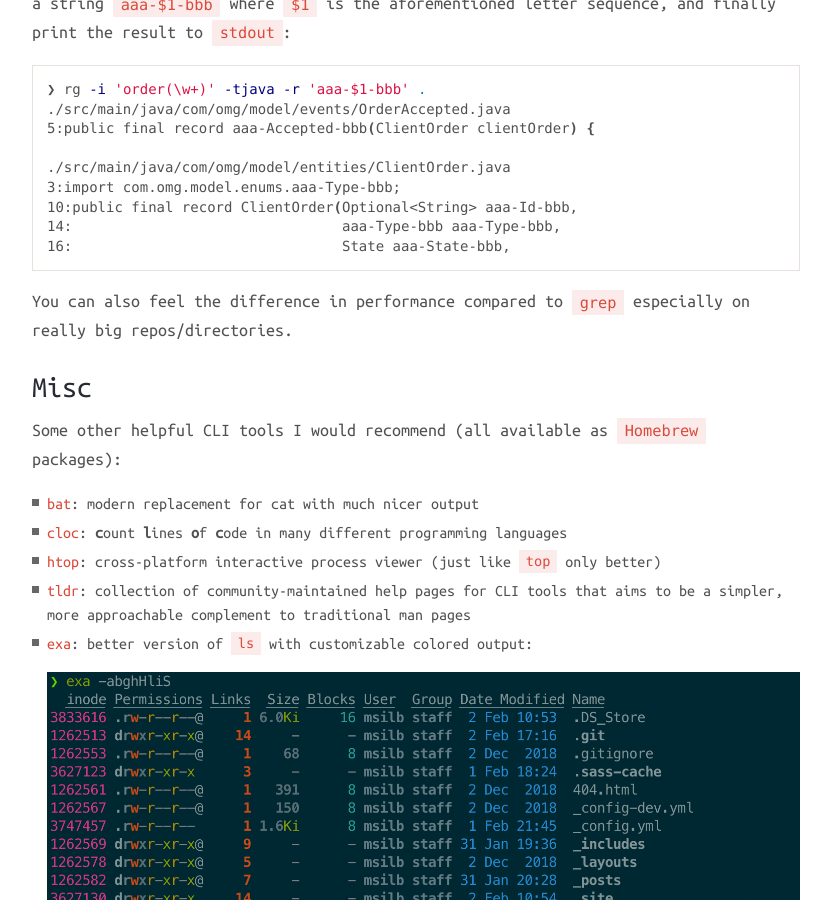
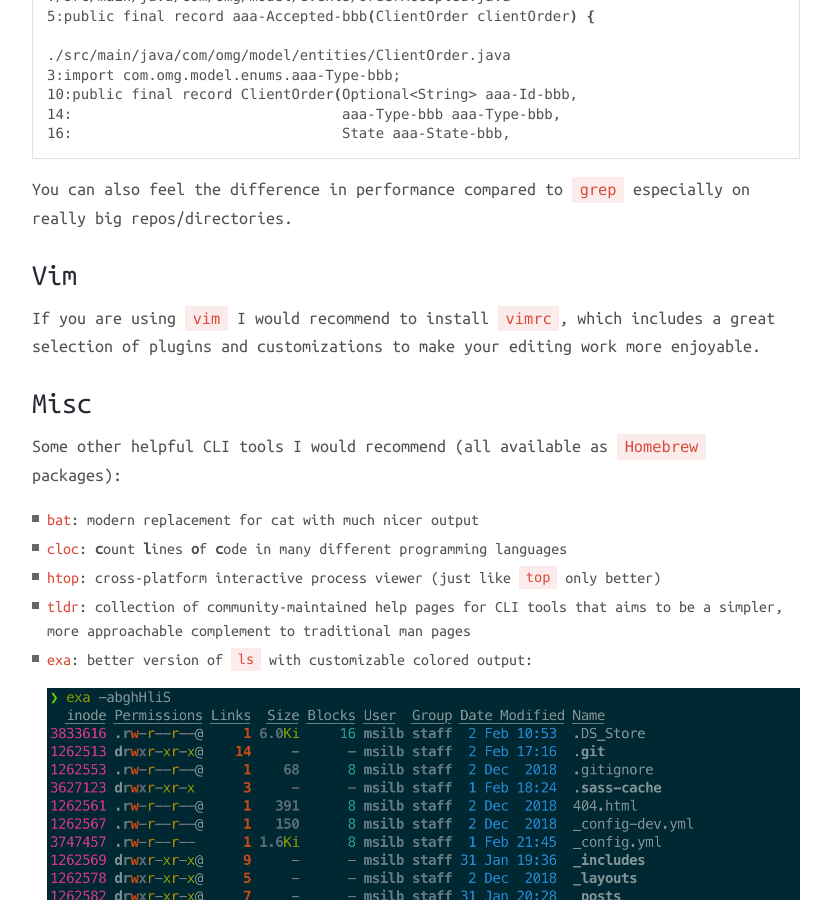
Before and after one commit to msilb/msilb.github.io, a Jekyll site: the page built from _posts/2021-1-31-developers-guide-on-setting-up-a-new-macbook-in-2021.md, in a window 1280 px wide and 900 px high, scrolled down 8669 px. Shown: the whole window, without its empty margins (224-1055 px from the left). Built offline with Jekyll 4.4.1, drawn with Linux system fonts in a browser that asks for light colours; nearby versions of some CDN libraries; comment, search, counter and statistics services are not loaded; some of the changed text lies outside the part shown.

Commit message:
Add vim section

````diff
--- a/_posts/2021-1-31-developers-guide-on-setting-up-a-new-macbook-in-2021.md
+++ b/_posts/2021-1-31-developers-guide-on-setting-up-a-new-macbook-in-2021.md
@@ -74,12 +74,6 @@ brew upgrade # upgrade outdated versions of formulae and casks
 brew install <formula_name> # install specified formula (CLI tool)
 brew install --cask <cask_name> # install specified cask (GUI Application)
 brew search <formula_or_cask> # search online for available formulae and casks matching the specified substring, can also be applied to searching only formulae (add --formula) or to casks (add --cask)
-```
-
-Here is the list of packages I would recommend to install using Homebrew:
-
-```
-
 ```
 
 ## iTerm2
@@ -231,6 +225,10 @@ ripgrep is a modern replacement for `grep` and can do pretty much everything `gr
 
 You can also feel the difference in performance compared to `grep` especially on really big repos/directories.
 
+### Vim
+
+If you are using `vim` I would recommend to install [`vimrc`](https://github.com/amix/vimrc), which includes a great selection of plugins and customizations to make your editing work more enjoyable.
+
 ### Misc
 
 Some other helpful CLI tools I would recommend (all available as `Homebrew` packages):
````
